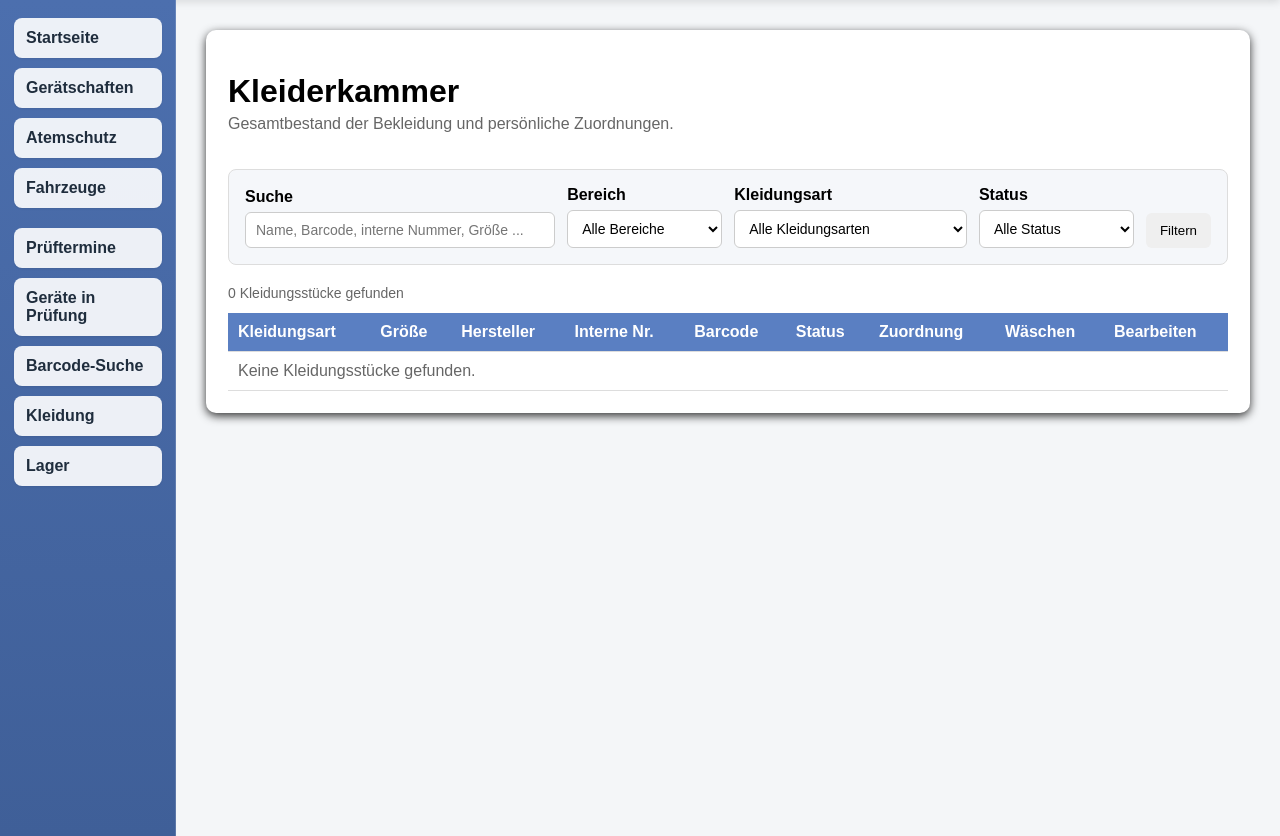
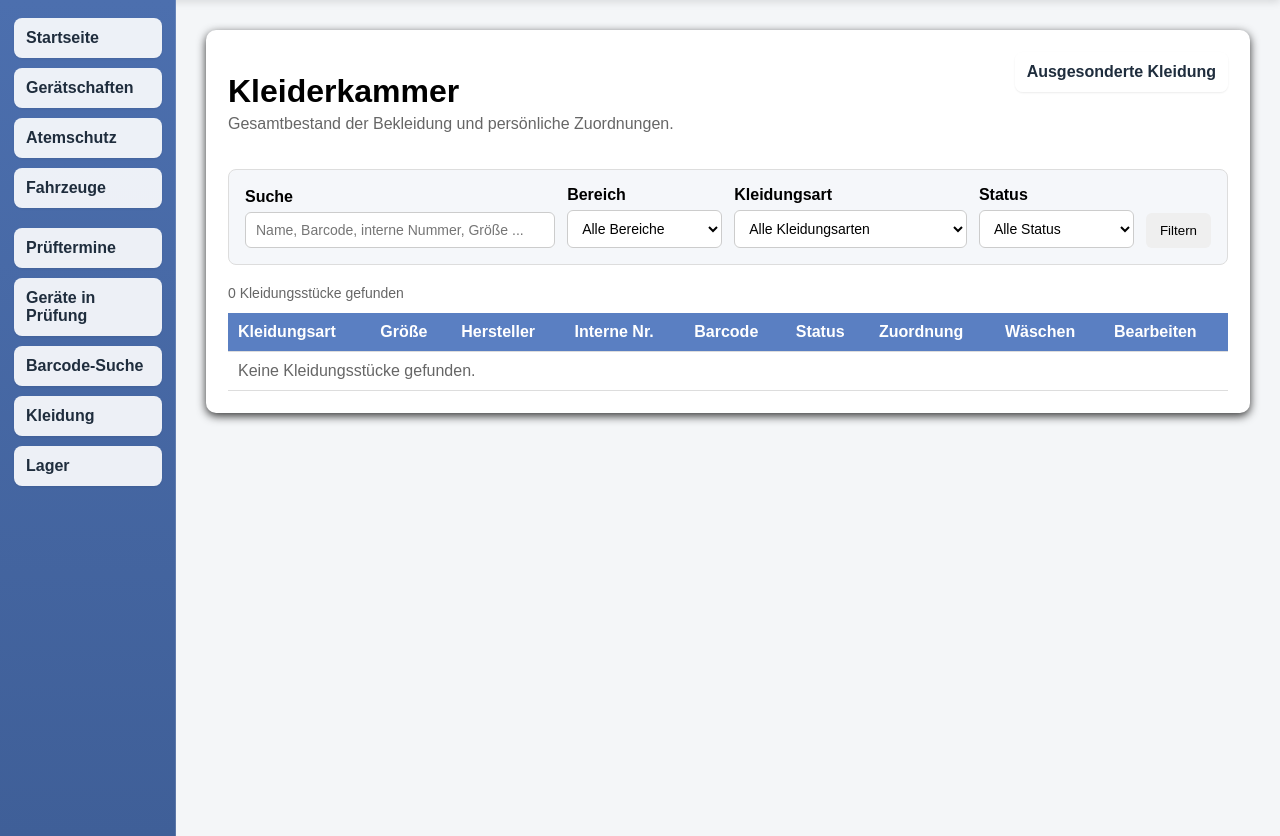
Before and after one commit to Martin22Him/feuerwehr-inventar, a Python web app: template templates/kleidung.html in a window 1280 px wide. Shown: the part 70-906 px from the top of the page. Run offline with Jinja, Linux system fonts and the light colour scheme; the template is opened without the code that fills it, so the values that code supplies are empty.

Commit message:
kleidung.html

```diff
--- a/templates/kleidung.html
+++ b/templates/kleidung.html
@@ -148,6 +148,14 @@
 
 
         <div class="kleiderkammer-actions">
+
+            <a
+               href="{{ url_for('kleidung_ausgesondert') }}"
+               class="nav-button"
+            >
+               Ausgesonderte Kleidung
+            </a>
+
 
             {% if current_user.role in ["admin", "geraetewart"] %}
 
```
